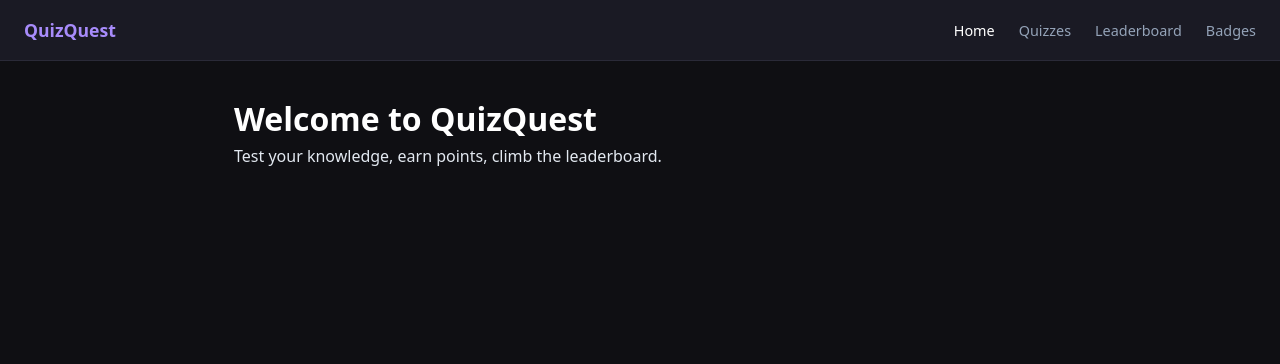
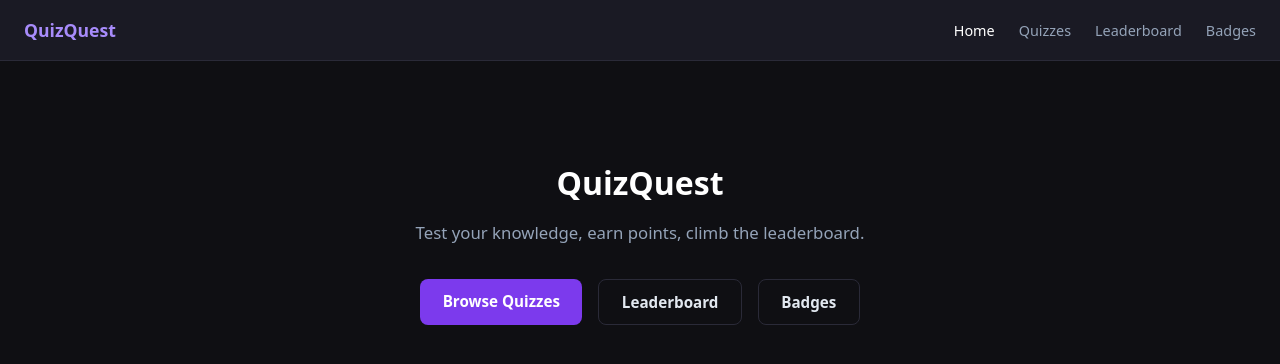
Before and after one commit to jayreck996/ts-msa, a React (Vite) app in the folder front/: page / in a window 1280 px wide. Shown: the top 364 px of the page. Built offline with nearby package versions, Linux system fonts and the light colour scheme; no server answers.

Commit message:
feat: UI redesign - front/src/pages/Home.tsx

```diff
--- a/front/src/pages/Home.tsx
+++ b/front/src/pages/Home.tsx
@@ -1,8 +1,15 @@
+import { Link } from 'react-router-dom';
+
 export default function Home() {
   return (
-    <div>
-      <h1>Welcome to QuizQuest</h1>
+    <div className="hero">
+      <h1>QuizQuest</h1>
       <p>Test your knowledge, earn points, climb the leaderboard.</p>
+      <div className="hero-links">
+        <Link to="/quizzes" className="btn-primary">Browse Quizzes</Link>
+        <Link to="/leaderboard" className="btn-outline">Leaderboard</Link>
+        <Link to="/badges" className="btn-outline">Badges</Link>
+      </div>
     </div>
   );
 }
```
